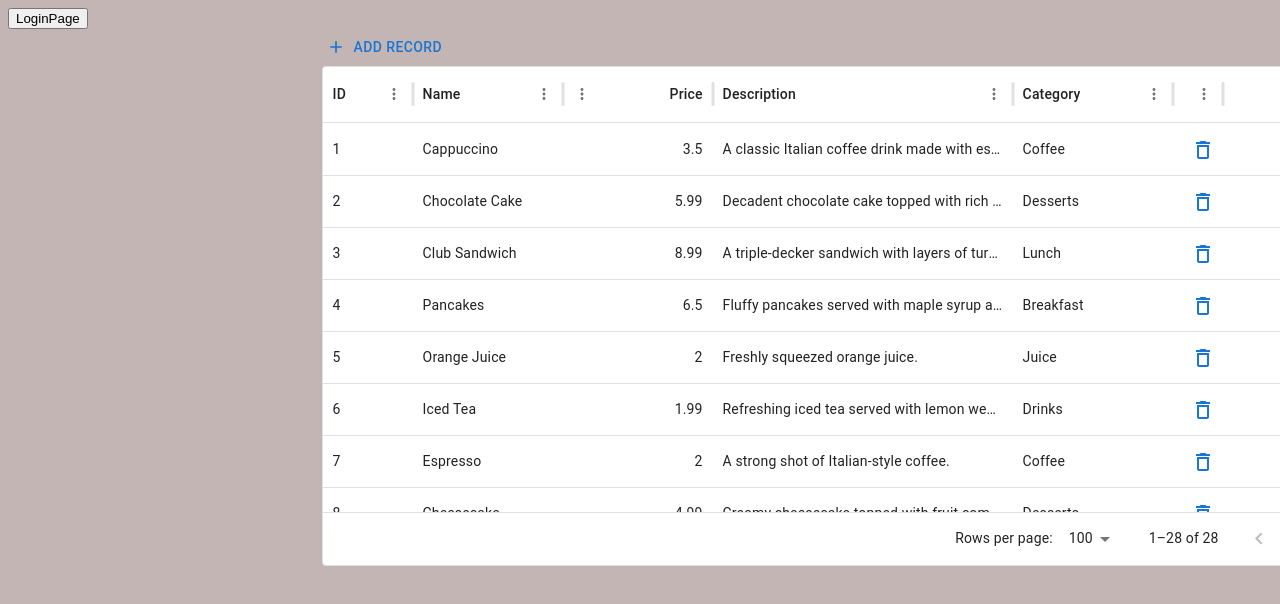
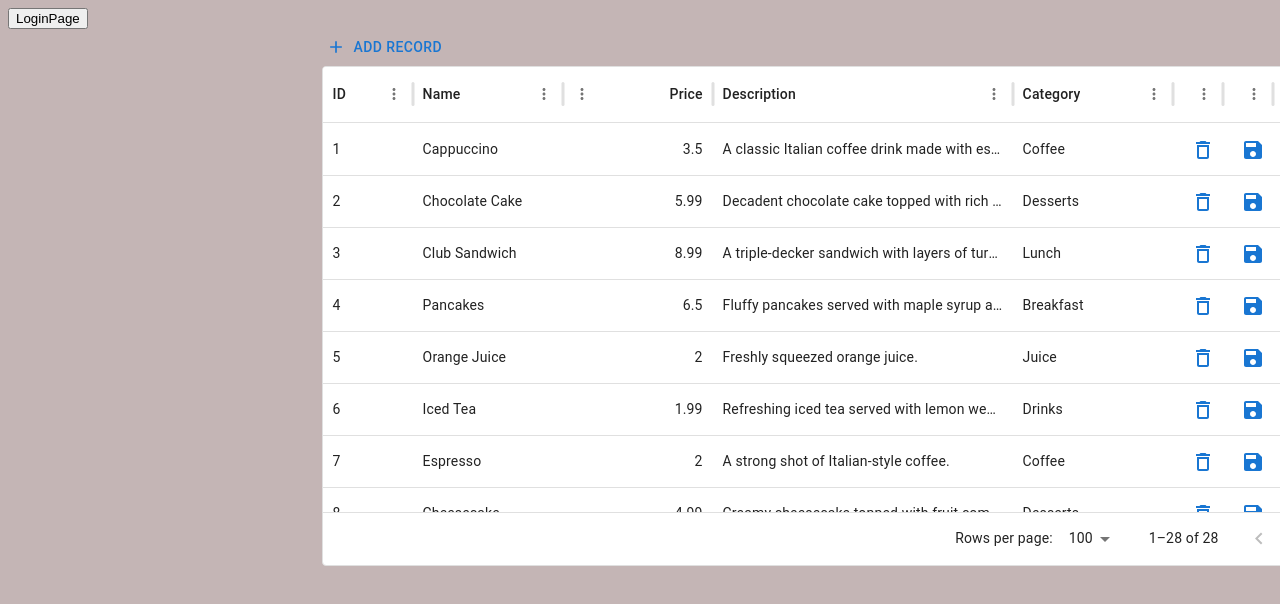
Before and after one commit to leshi01/ure-project, a React (Vite) app: page /oview in a window 1280 px wide. Shown: the top 604 px of the page. Built offline with nearby package versions, Linux system fonts and the light colour scheme.

Commit message:
nothing special

```diff
--- a/src/OwnerView/DataGridDisplay.jsx
+++ b/src/OwnerView/DataGridDisplay.jsx
@@ -3,6 +3,7 @@ import Box from '@mui/material/Box';
 import Button from '@mui/material/Button';
 import AddIcon from '@mui/icons-material/Add';
 import DeleteIcon from '@mui/icons-material/DeleteOutlined';
+import SaveIcon from '@mui/icons-material/Save';
 import IconButton from '@mui/material/IconButton';
 import { DataGrid } from '@mui/x-data-grid';
 import { Modal as BaseModal } from '@mui/material';
@@ -24,7 +25,7 @@ function DataGridDisplay({ menuItems, menuChange }) {
 
     const handleAdd = () => {
         const id = rows.length + 1;
-        setRows([...rows, { id, name: '', price: '', description: '', category: '' }]);
+        setRows([...rows, { id, name: 'new', price: 0, description: 'No', category: 'All' }]);
     };
 
     const handleDelete = () => {
@@ -41,6 +42,10 @@ function DataGridDisplay({ menuItems, menuChange }) {
         handleClose();
     };
 
+    const handleChange = () =>{
+
+    }
+
 
     React.useEffect(() => {
         menuChange(rows);
@@ -52,21 +57,20 @@ function DataGridDisplay({ menuItems, menuChange }) {
         { field: 'price', headerName: 'Price', type: 'number', width: 150, editable: true },
         { field: 'description', headerName: 'Description', editable: true, width: 300 },
         { field: 'category', headerName: 'Category', sortable: true, width: 160, editable: true },
-        {
-            field: 'actions',
-            headerName: '',
-            width: 50,
-            sortable: false,
+        { field: 'delete', headerName: '', width: 50, sortable: false,
             renderCell: (params) => (
-                <IconButton
-                    variant="inherit"
-                    color="primary"
-                    onClick={() => handleOpen(params.row.id)}
-                >
+                <IconButton variant="inherit" color="primary" onClick={() => handleOpen(params.row.id)} >
                     <DeleteIcon />
                 </IconButton>
             ),
         },
+        { field: 'save', headerName: '', width: 50, sortable: false,
+          renderCell: (params) => (
+              <IconButton variant="inherit" color="primary" onClick={() => handleChange(params.row.id)} >
+                <SaveIcon />
+              </IconButton>
+          ),
+      },
     ];
 
     return (
```
